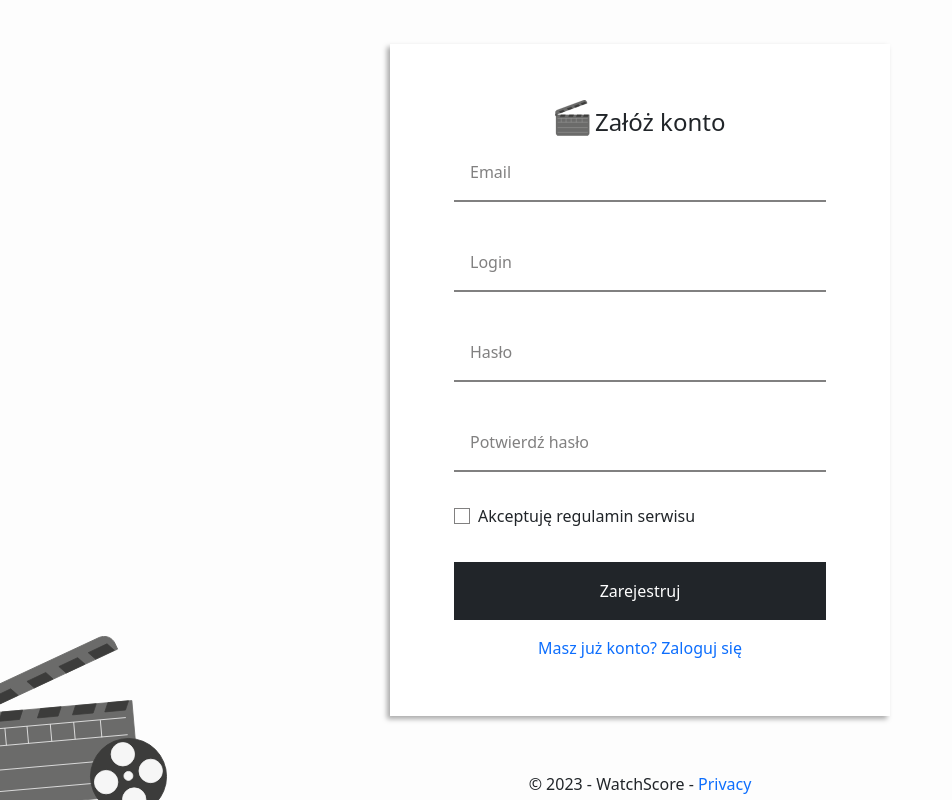
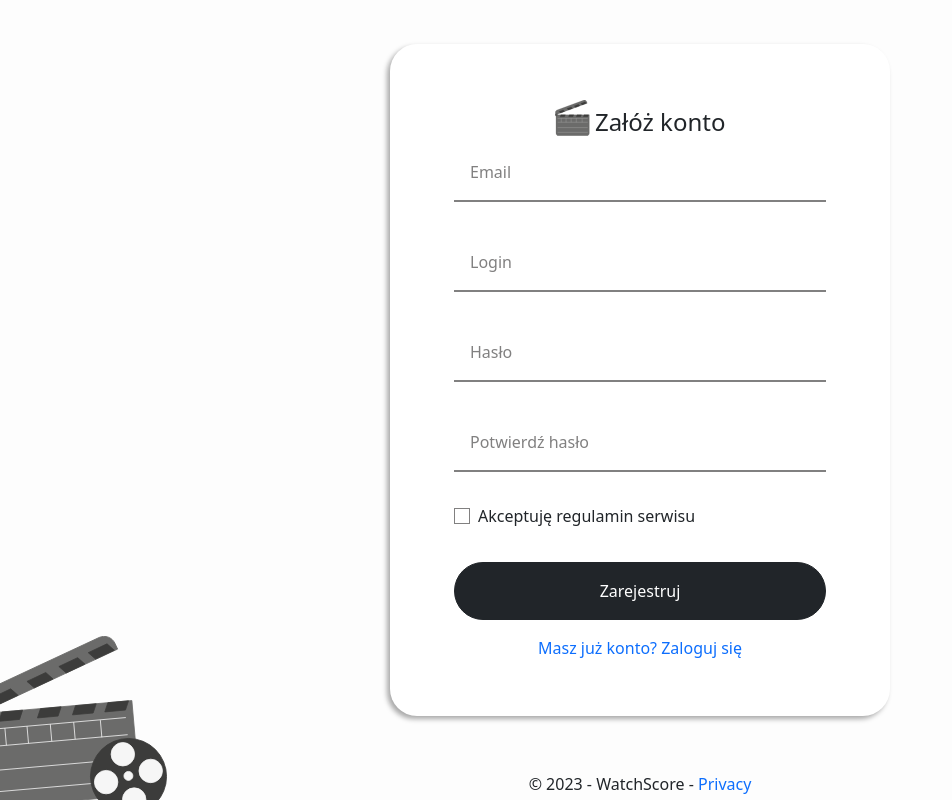
Before and after one commit to tentegess/movie-rating-app, a Flask app: page /register in a window 1280 px wide. Shown: the whole page, without its empty margins (0-952 px from the left). Run offline with Flask 3, Linux system fonts and the light colour scheme.

Commit message:
roundabout

```diff
--- a/static/css/site.css
+++ b/static/css/site.css
@@ -92,7 +92,7 @@ a{
 .log{
     max-width: 500px !important;
     box-shadow: -3px 3px 5px darkgray;
-    border-radius: 0 !important;
+    border-radius: 27px !important;
     border: 0 !important;
 }
 
@@ -125,7 +125,7 @@ a{
 }
 
 .sub-button{
-    border-radius: 0 !important;
+    border-radius: 45px !important;
     width: 100%;
 }
 
```
